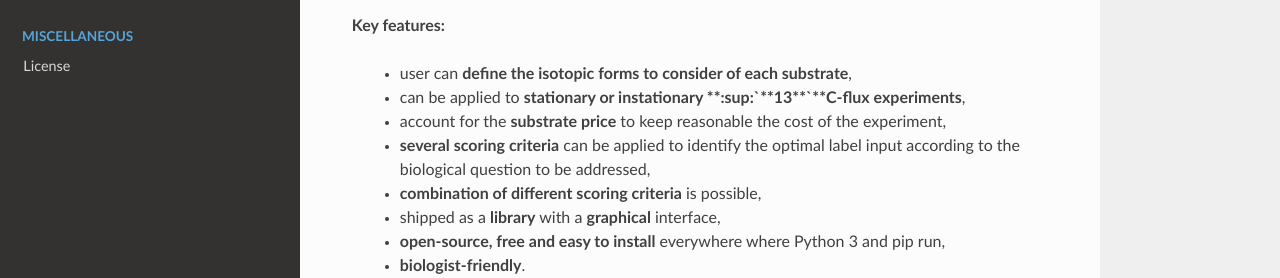
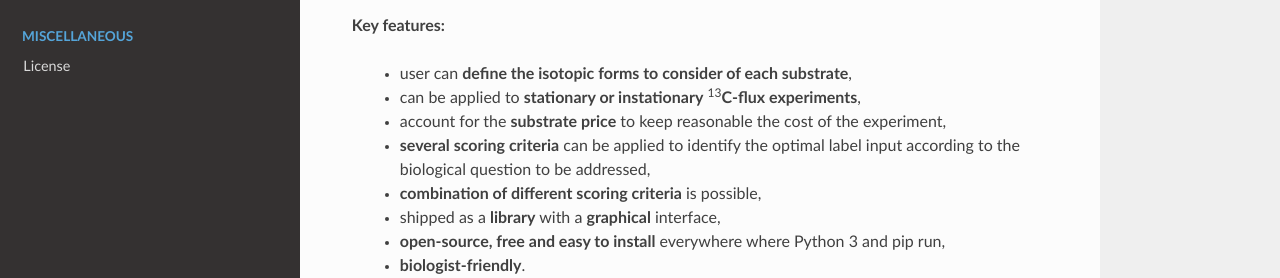
Before and after one commit to MetaboHUB-MetaToul-FluxoMet/IsoDesign, a Sphinx documentation site: the page built from docs/index.rst, in a window 1280 px wide and 900 px high. Shown: the part 218-496 px from the top of the window. Built offline with Sphinx 7.4.7 and the Read the Docs theme 3.1.0, drawn with Linux system fonts in a browser that asks for light colours.

Commit message:
update doc (index)

```diff
--- a/docs/index.rst
+++ b/docs/index.rst
@@ -12,7 +12,7 @@ isotopic composition of labeled substrates in :sup:`13`\ C-fluxomics experiments
 **Key features:**
 
    * user can **define the isotopic forms to consider of each substrate**,
-   * can be applied to **stationary or instationary **:sup:`**13**`\ **C-flux experiments**,
+   * can be applied to **stationary or instationary** :sup:`13`\ **C-flux experiments**,
    * account for the **substrate price** to keep reasonable the cost of the experiment,
    * **several scoring criteria** can be applied to identify the optimal label input according to the biological question to be addressed,
    * **combination of different scoring criteria** is possible,
```
